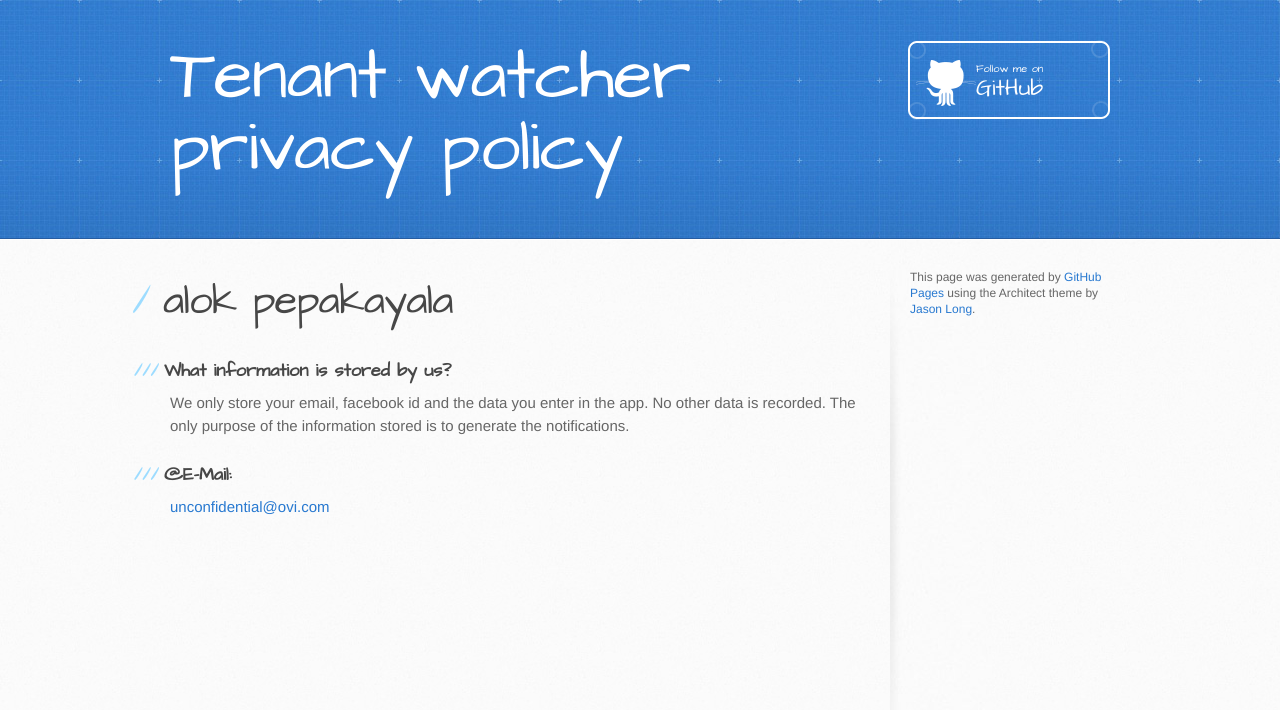
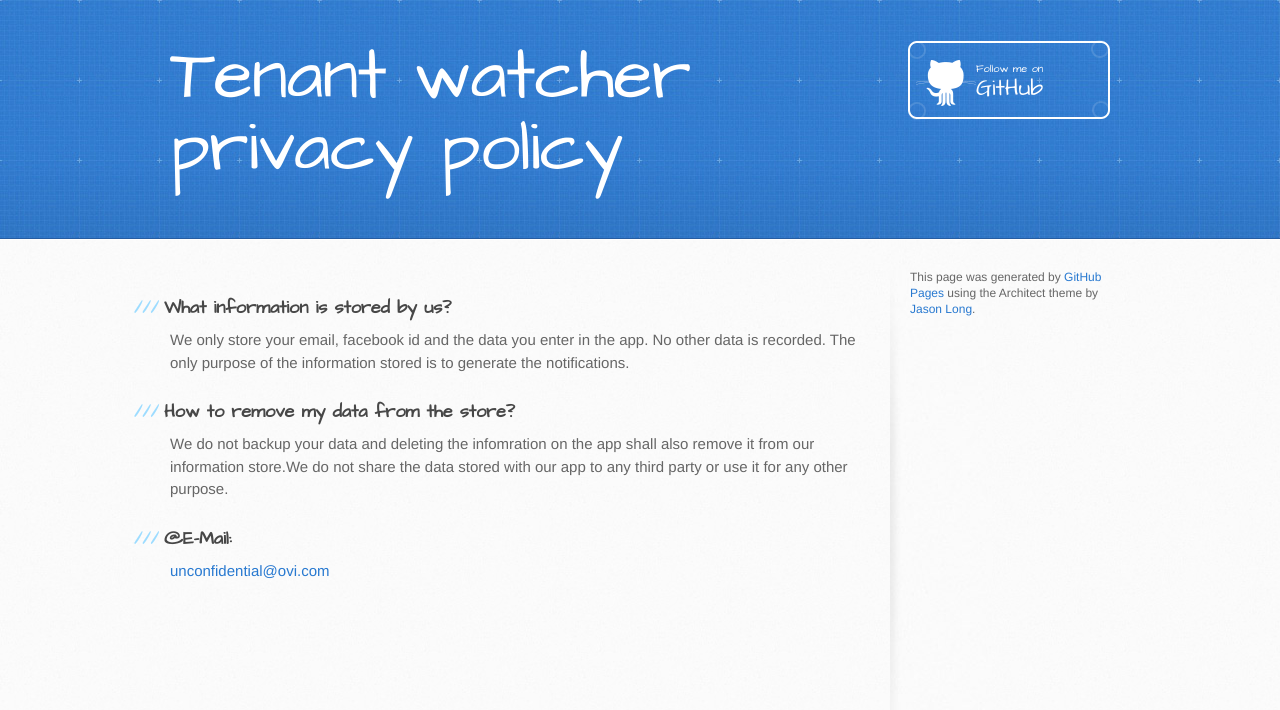
Before and after one commit to a10k/a10k.github.com, a plain HTML site: page tenantwatcherprivacypolicy.html in a window 1280 px wide. Drawn offline with Linux system fonts and the light colour scheme.

Commit message:
Update tenantwatcherprivacypolicy.html

```diff
--- a/tenantwatcherprivacypolicy.html
+++ b/tenantwatcherprivacypolicy.html
@@ -28,12 +28,11 @@
     <div id="content-wrapper">
       <div class="inner clearfix">
         <section id="main-content">
-          <h1>alok pepakayala</h1>
 
 <h3>What information is stored by us?</h3>
-
-
 <p>We only store your email, facebook id and the data you enter in the app. No other data is recorded. The only purpose of the information stored is to generate the notifications. </p>
+<h3>How to remove my data from the store?</h3>
+<p>We do not backup your data and deleting the infomration on the app shall also remove it from our information store.We do not share the data stored with our app to any third party or use it for any other purpose.</p>
 
 <h3>@E-Mail:</h3>
 
```
